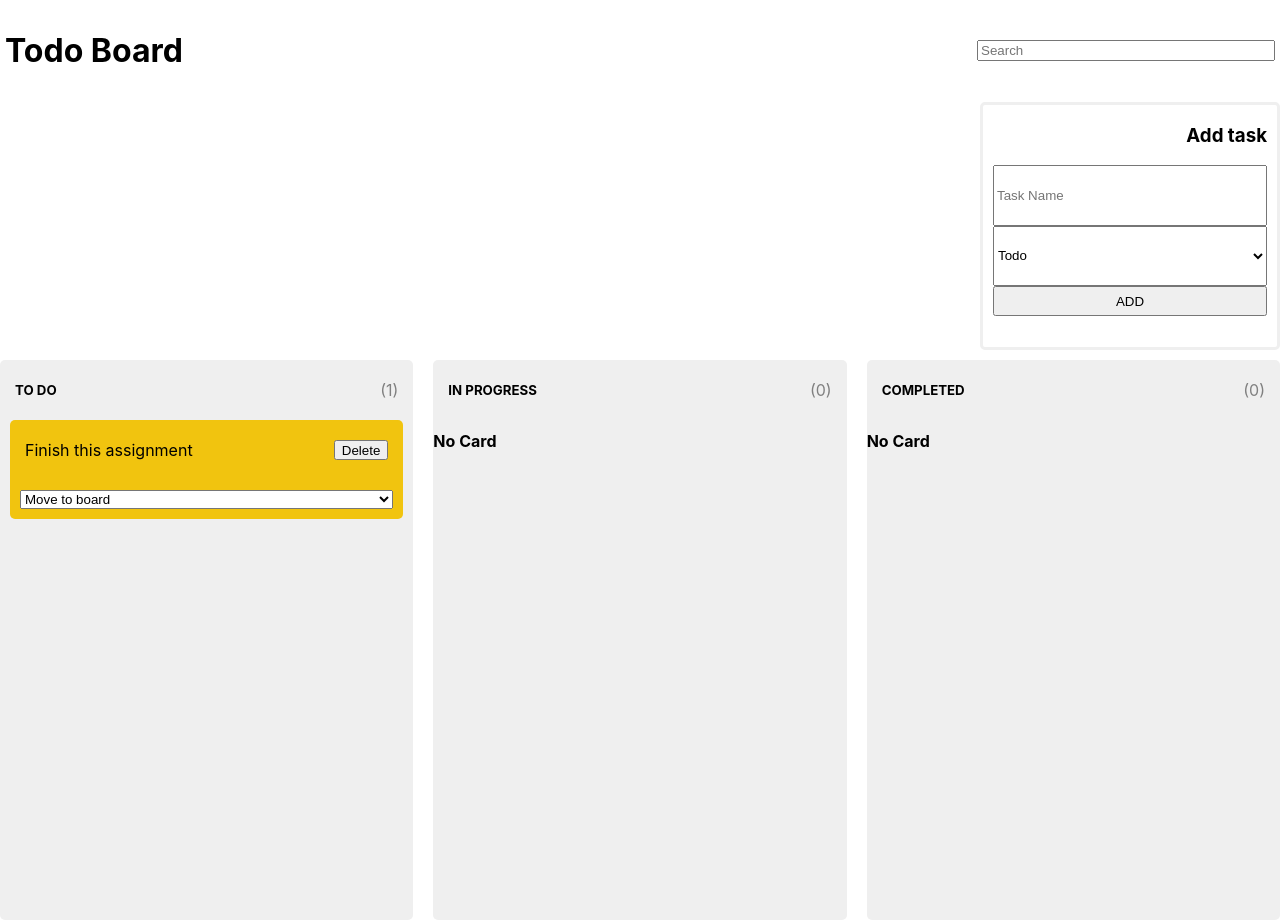
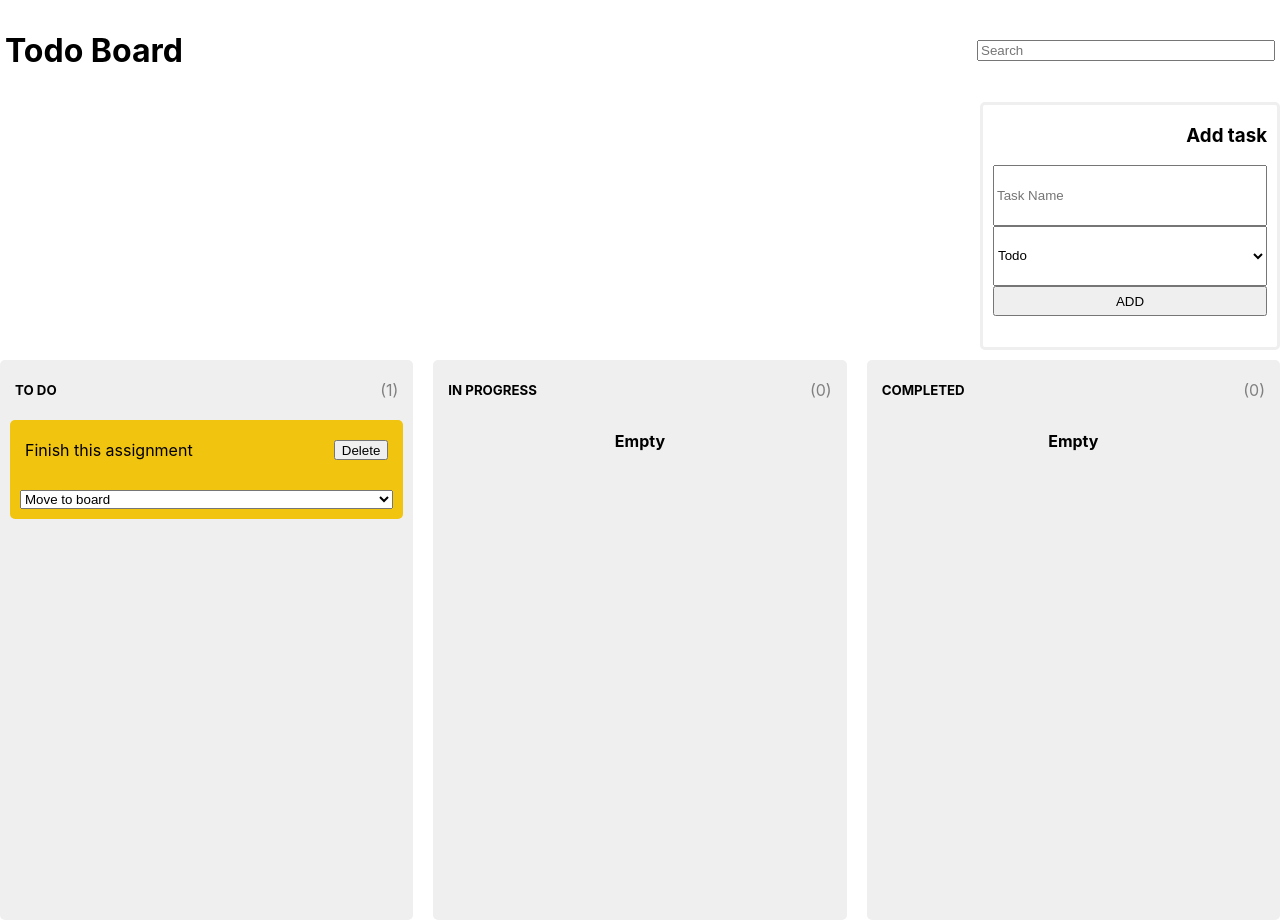
Before and after one commit to thisshri/todo-board, a React (Create React App) app: page / in a window 1280 px wide. Built offline with nearby package versions, Linux system fonts and the light colour scheme.

Commit message:
Add style for board when there is no card to display

```diff
--- a/src/components/board/index.js
+++ b/src/components/board/index.js
@@ -33,7 +33,7 @@ const Board = ({
               />
             )
           ):
-          <h4>No Card</h4>
+          <h4 className="empty">Empty</h4>
         }
       </div>
     </div>
--- a/src/components/board/styles.scss
+++ b/src/components/board/styles.scss
@@ -19,6 +19,10 @@
     }
   }
 
+  .empty {
+    text-align: center;
+  }
+
   .card {
     margin: 10px;
   }
```
